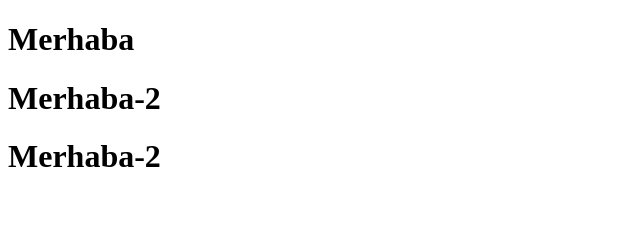
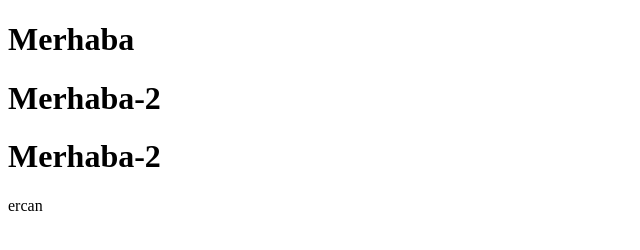
Before and after one commit to Ercanx/gitt-3, a plain HTML site: page index.html in a window 1280 px wide. Shown: the full height of the page, 0-640 px from the left. Drawn offline with Linux system fonts and the light colour scheme.

Commit message:
Update index.html
ercan

```diff
--- a/index.html
+++ b/index.html
@@ -12,6 +12,7 @@
     <h1>Merhaba</h1>
     <h1>Merhaba-2</h1>
     <h1>Merhaba-2</h1>
+    ercan
 
 </body>
 
```
